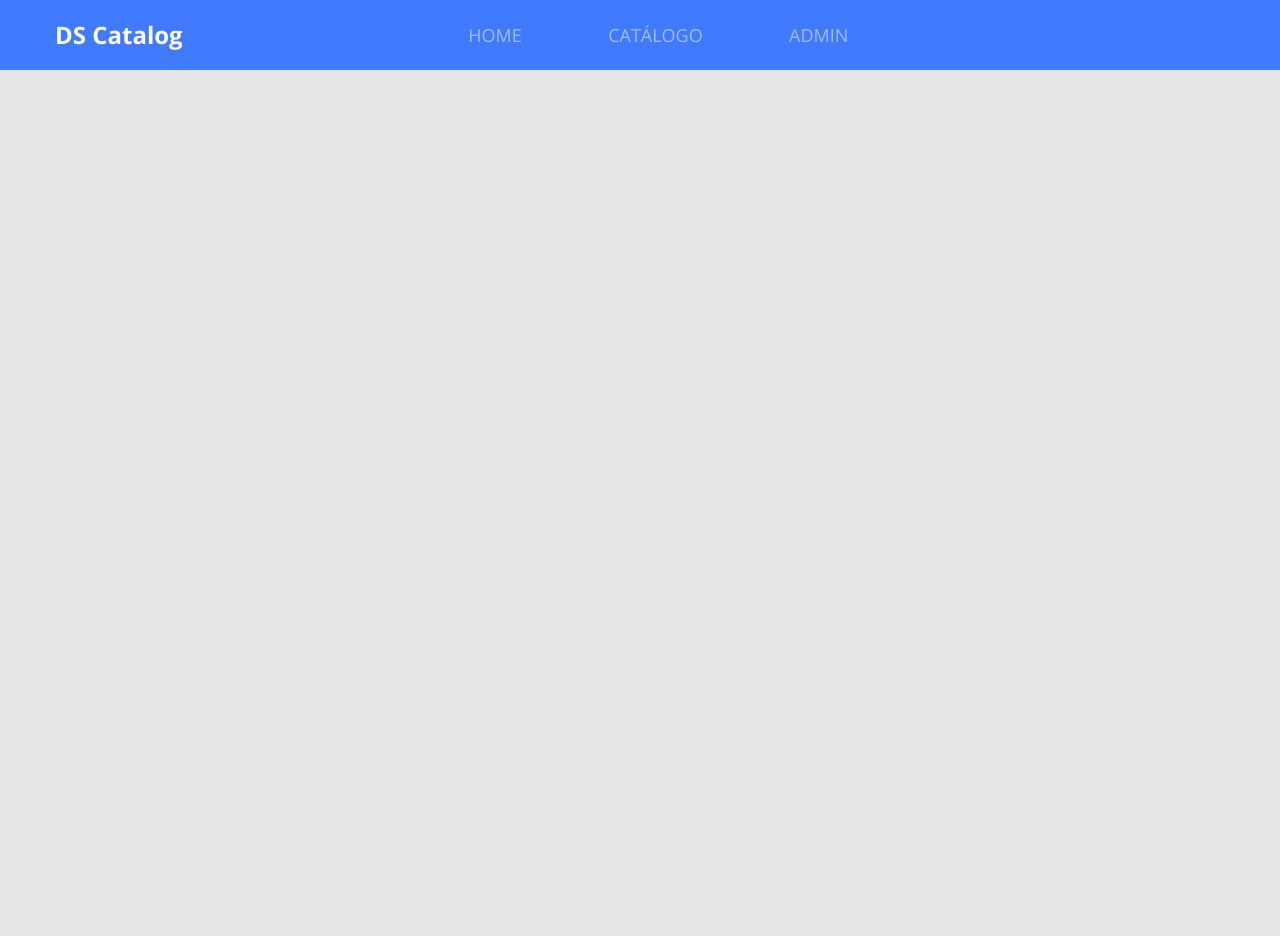
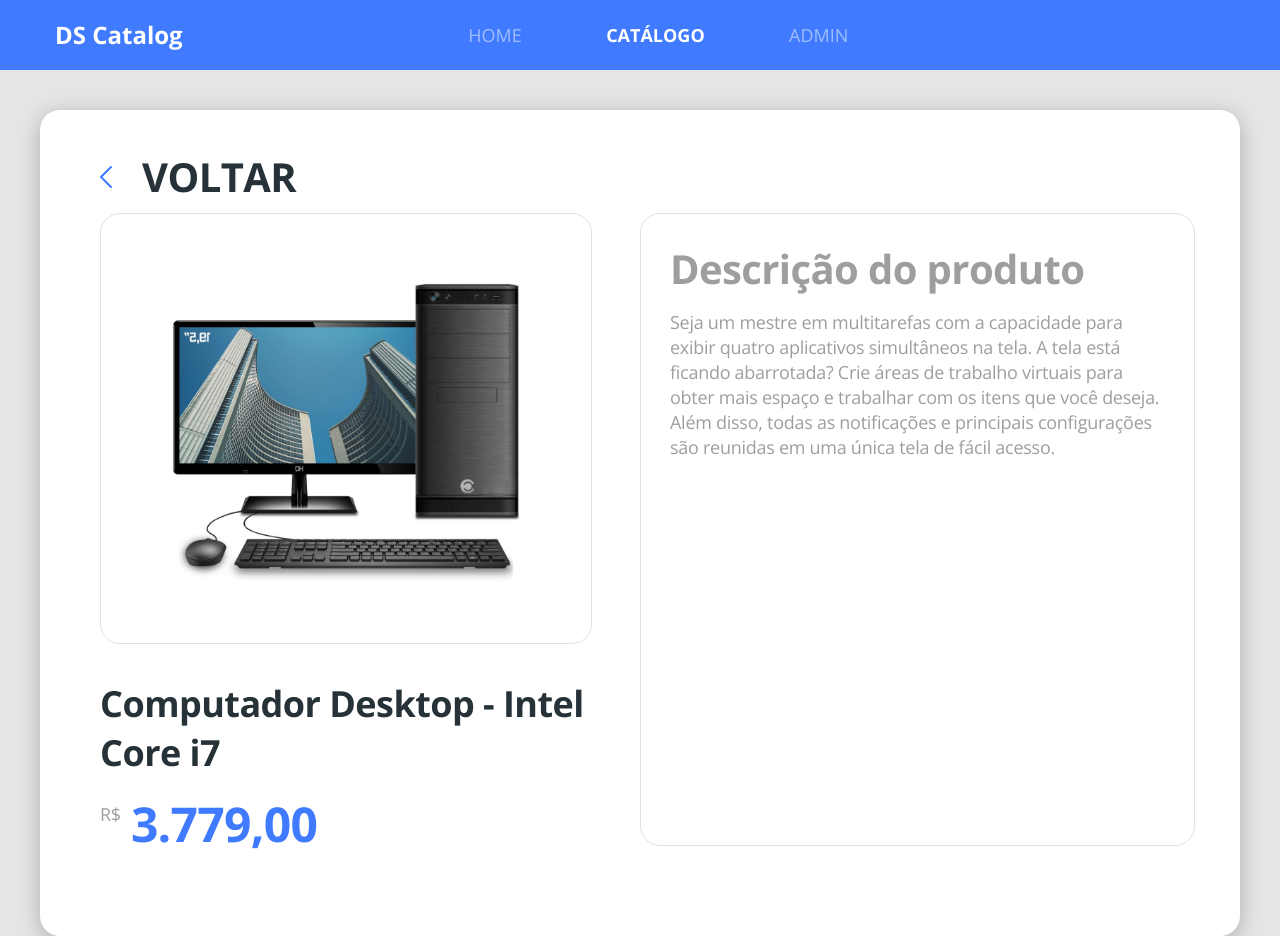
Before and after one commit to johnyguido/dscatalog-bootcamp-devsuperior, a React (Create React App) app in the folder front-web/: page /products/1 in a window 1280 px wide. Before the commit the page ends 800 px from the top, so only its background shows below. Built offline with nearby package versions, Linux system fonts and the light colour scheme.

Commit message:
Add product details

```diff
--- a/front-web/src/Routes.tsx
+++ b/front-web/src/Routes.tsx
@@ -3,6 +3,7 @@
 import Navbar from './core/components/Navbar';
 import Admin from './pages/Admin';
 import Catalog from './pages/Catalog';
+import ProductDetails from './pages/Catalog/components/ProductDetails';
 import Home from './pages/Home';
 
 
@@ -14,8 +15,11 @@
         <Route path="/" exact>
             <Home />
         </Route>
-        <Route path="/catalog">
+        <Route path="/products" exact>
             <Catalog />
+        </Route>
+        <Route path="/products/:productId">
+            <ProductDetails />
         </Route>
         <Route path="/admin">
             <Admin />
--- a/front-web/src/core/components/Navbar/index.tsx
+++ b/front-web/src/core/components/Navbar/index.tsx
@@ -19,7 +19,7 @@
 
                 </li>
                 <li>
-                    <NavLink to="/catalog" activeClassName="active">
+                    <NavLink to="/products" activeClassName="active">
                         CATÁLOGO
             </NavLink>
 
--- /dev/null
+++ b/front-web/src/core/components/ProductPrice/index.tsx
@@ -0,0 +1,22 @@
+import React from 'react';
+import './styles.scss';
+
+type Props = {
+
+    price: string;
+
+}
+
+const ProductPrice = ({price}:Props) =>(
+
+    <div className="product-price-container">
+    <span className="product-currency">R$</span>
+    <h3 className="product-price">
+        {price}
+        </h3>
+    </div>
+
+
+);
+
+export default ProductPrice;
--- /dev/null
+++ b/front-web/src/core/components/ProductPrice/styles.scss
@@ -0,0 +1,21 @@
+.product-price-container{
+    margin-top:25px;
+    display: flex;
+
+}
+
+.product-currency{
+    font-size:18px;
+    line-height:25px;
+    letter-spacing:-0.015em;
+    color:#9E9E9E;
+
+}
+
+.product-price{
+    font-size:32px;
+    line-height:44px;
+    letter-spacing:-0.015em;
+    color:#407BFF;
+    margin-left: 10px;
+}
--- a/front-web/src/pages/Catalog/components/ProductCard/index.tsx
+++ b/front-web/src/pages/Catalog/components/ProductCard/index.tsx
@@ -1,5 +1,6 @@
 import React from 'react';
 import { ReactComponent as ProductImage } from '../../../../core/assets/images/product.svg';
+import ProductPrice from '../../../../core/components/ProductPrice';
 import './styles.scss';
 
 const ProductCard = () =>(
@@ -9,11 +10,8 @@
         <div className="product-info">
             <h6 className="product-name">
             COMPUTADOR DESKTOP - Intel Core i7
-            </h6>
-            <div className="product-price-container">
-            <span className="product-currency">R$</span>
-            <h3 className="product-price">2.779,00</h3>
-            </div>
+             </h6>
+            <ProductPrice price="2.779,00"/>
 
         </div>
     </div>
--- a/front-web/src/pages/Catalog/components/ProductCard/styles.scss
+++ b/front-web/src/pages/Catalog/components/ProductCard/styles.scss
@@ -19,6 +19,7 @@
     font-size: 18px;
     line-height: 25px;
     letter-spacing:-0.015em;
+    color: #263238;
 
 }
 
--- /dev/null
+++ b/front-web/src/pages/Catalog/components/ProductDetails/index.tsx
@@ -0,0 +1,72 @@
+import React from 'react';
+import { Link, useParams } from 'react-router-dom';
+import {ReactComponent as ArrowIcon} from '../../../../core/assets/images/arrow.svg';
+import {ReactComponent as ProductImage} from '../../../../core/assets/images/product.svg';
+import ProductPrice from '../../../../core/components/ProductPrice';
+import './styles.scss';
+
+
+type ParamsType = {
+    productId: string;
+
+}
+
+
+const ProductDetails = () =>{
+
+    const { productId } =useParams<ParamsType>();
+
+    console.log(productId);
+
+    return(
+
+        <div className="product-details-container">
+            <div className="card-base border-radius-20 product-details">
+            <Link to="/products" className="product-details-goback">
+            <ArrowIcon className="icon-goback"/>
+
+            <h1 className="text-goback">voltar</h1>
+
+            </Link>
+            <div className="row">
+                <div className="col-6 pr-5">
+
+                <div className="product-details-card text-center">
+                 <ProductImage className="product-details-image"/>
+
+                </div>
+                <h1 className="product-details-name">
+
+                Computador Desktop - Intel Core i7
+
+                </h1>
+
+               <ProductPrice price="3.779,00"/>
+
+                </div>
+                <div className="col-6 product-details-card">
+
+                     <h1 className="product-description-title">
+                         Descrição do produto
+                         </h1>
+                         <p className="product-description-text">
+                         Seja um mestre em multitarefas com a capacidade para exibir quatro aplicativos
+                         simultâneos na tela. A tela está ficando abarrotada? Crie áreas de trabalho
+                         virtuais para obter mais espaço e trabalhar com os itens que você deseja.
+                         Além disso, todas as notificações e principais configurações são reunidas em
+                         uma única tela de fácil acesso.
+
+                         </p>
+
+                     </div>
+
+            </div>
+
+            </div>
+
+        </div>
+
+    );
+};
+
+export default ProductDetails;
--- /dev/null
+++ b/front-web/src/pages/Catalog/components/ProductDetails/styles.scss
@@ -0,0 +1,87 @@
+.product-details-container{
+
+    margin-top: 40px;
+    padding-left: 40px;
+    padding-right: 40px;
+
+}
+
+.product-details{
+
+    padding: 50px 60px 90px 60px;
+
+}
+
+.icon-goback{
+
+    color:#407BFF;
+    transform: rotate(-180deg);
+    margin-right: 30px;
+
+}
+
+.product-details-goback{
+
+    display: flex;
+    align-items: center;
+    margin-bottom: 20px;
+
+}
+
+.text-goback{
+
+    color: #263238;
+    font-size: 24x;
+    line-height: 33px;
+    letter-spacing: -0.015em;
+    text-transform: uppercase;
+
+}
+
+.product-details-card{
+
+    border: 1px solid #E1E1E1;
+    border-radius: 20px;
+    padding: 38px 29px;
+}
+
+.product-details-image{
+
+   width:353px;
+   height:353px;
+
+}
+
+.product-description-title{
+
+    color: #9E9E9E;
+    font-size: 24x;
+    line-height: 33px;
+    letter-spacing: -0.015em;
+    margin-bottom: 25px;
+
+}
+
+.product-description-text{
+
+    font-size: 18px;
+   line-height: 25px;
+   letter-spacing: -0.015em;
+   color: #9E9E9E;
+
+
+}
+
+.product-details-name{
+
+    font-size: 36px;
+    line-height: 49px;
+    letter-spacing: -0.015em;
+    margin-top: 35px;
+
+
+}
+
+.product-details .product-price{
+  font-size:48px;
+}
--- a/front-web/src/pages/Home/index.tsx
+++ b/front-web/src/pages/Home/index.tsx
@@ -14,7 +14,7 @@
             <p className="text-subtitle">
                 Ajudaremos você a encontrar os <br/> melhores produtos disponíveis no mercado.
             </p>
-            <Link to="/catalog">
+            <Link to="/products">
            <ButtonIcon text="inicie agora a sua busca"/>
            </Link>
            </div>
```
Also changed, not shown: front-web/src/core/assets/images/arrow.svg, front-web/src/pages/Catalog/index.tsx (line endings or trailing spaces).
